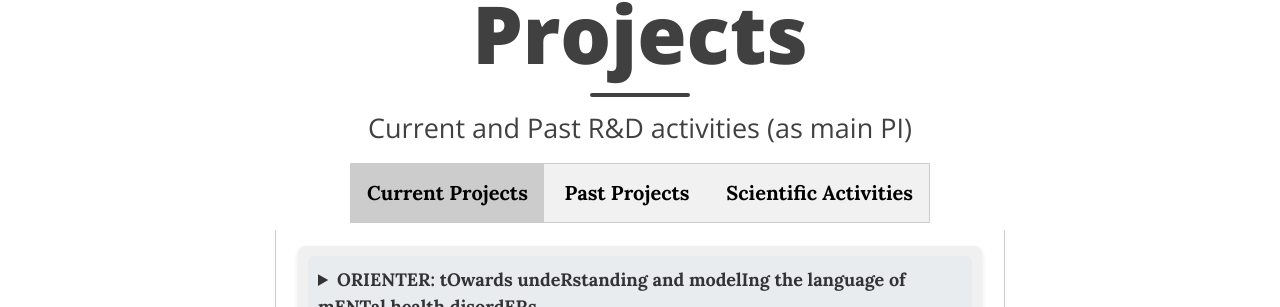
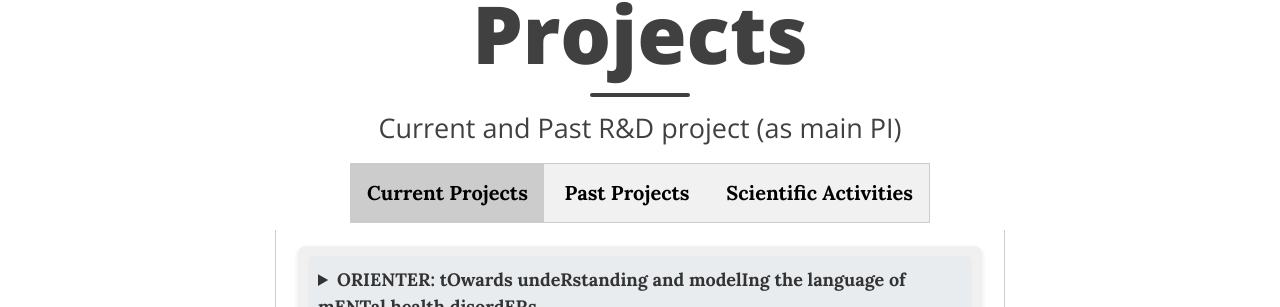
Before and after one commit to oravar333/oravar333.github.io, a Jekyll site: the page built from research.md, in a window 1280 px wide. Shown: the part 229-536 px from the top of the page. Built offline with Jekyll 4.4.1, drawn with Linux system fonts in a browser that asks for light colours; nearby versions of some CDN libraries.

Commit message:
Titles modification

```diff
--- a/research.md
+++ b/research.md
@@ -1,7 +1,7 @@
 ---
 layout: page
 title: Research Projects
-subtitle: Current and Past R&D activities (as main PI)
+subtitle: Current and Past R&D project (as main PI)
 css: "/assets/css/index.css"
 ---
 
```
Also changed, not shown: teaching.md (+1 -0 lines).
